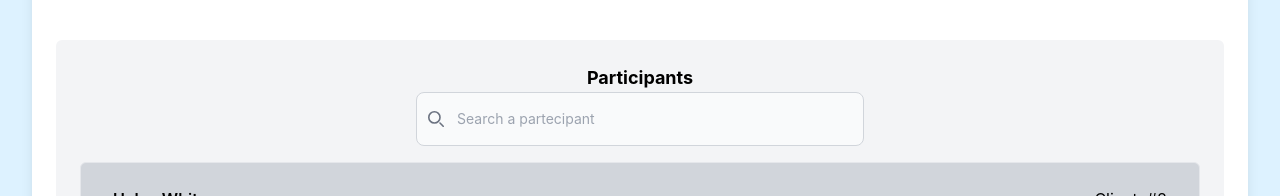
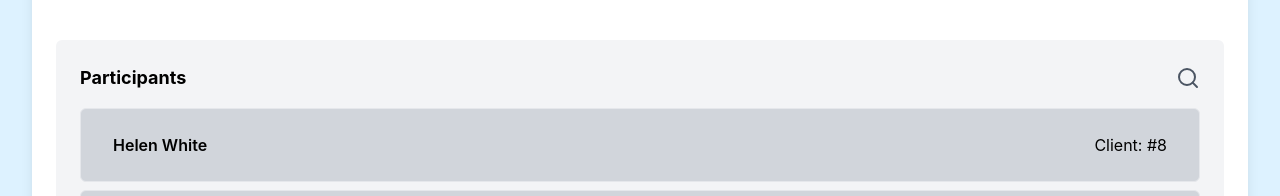
Before and after one commit to Simone-Fratini/Bool-travel, a React (Vite) app: page /2 in a window 1280 px wide. Shown: the part 824-1020 px from the top of the page. Built offline with nearby package versions, Linux system fonts and the light colour scheme.

Commit message:
Add search functionality to TravelDetailComponent for filtering participants

```diff
--- a/src/components/common/TravelDetailComponent.jsx
+++ b/src/components/common/TravelDetailComponent.jsx
@@ -1,36 +1,21 @@
-import React, { useState, useEffect } from "react";
-import { MapPin, Calendar, Mail, Phone, X } from "lucide-react";
+import React, { useState } from "react";
+import { MapPin, Calendar, Mail, Phone, X, Search } from "lucide-react";
 
 function TravelDetailComponent({ tripData, guidesData, clientsData }) {
   const guide = FindGuide(tripData, guidesData);
   const tripClients = clientsData.filter((client) => client.tripId === tripData.id);
 
-  // State to track the selected client
+  // States
   const [selectedClient, setSelectedClient] = useState(null);
   const [selectedGuide, setSelectedGuide] = useState(null);
+  const [inputValue, setInputValue] = useState("");
+  const [showSearch, setShowSearch] = useState(false); // Toggle search bar
 
-
-  const [inputValue, setInputValue] = useState("")
-  const [searchedClients, setSearchedClients] = useState([])
-
-  const totClients = [...tripClients]
-
-  function searchBar() {
-    if (inputValue !== "") {
-      const filteredClients = tripClients.filter((client) =>
+  // Filtra i clienti in base all'input della ricerca
+  const searchedClients = tripClients.filter((client) =>
     client.firstName.toLowerCase().includes(inputValue.toLowerCase()) ||
     client.lastName.toLowerCase().includes(inputValue.toLowerCase())
   );
-      if (filteredClients !== searchedClients) {
-        setSearchedClients(filteredClients);
-      }
-
-    } else {
-      setSearchedClients(totClients);
-    }
-  }
-
-  useEffect(searchBar, [inputValue])
 
   return (
     <div className="max-w-7xl mx-auto px-4 py-8">
@@ -72,48 +57,62 @@ function TravelDetailComponent({ tripData, guidesData, clientsData }) {
           {/* Guide */}
           <div className="mt-5">
             <h3 className="text-xl font-semibold mb-2">Travel guide:</h3>
-            <span className="text-xl font-bold text-gray-600 cursor-pointer" onClick={() => setSelectedGuide(guide)} >{guide.firstName} {guide.lastName}</span>
+            <span
+              className="text-xl font-bold text-gray-600 cursor-pointer"
+              onClick={() => setSelectedGuide(guide)}
+            >
+              {guide.firstName} {guide.lastName}
+            </span>
           </div>
 
           {/* Participants */}
           <div className="mt-10 bg-gray-100 p-6 rounded-md">
-            <div className="font-bold text-center text-lg">Participants</div>
+            <div className="flex justify-between items-center">
+              <div className="font-bold text-lg">Participants</div>
+              {/* Search Icon */}
+              <button
+                className="text-gray-600 hover:text-gray-800 transition"
+                onClick={() => setShowSearch(!showSearch)}
+              >
+                <Search className="h-6 w-6" />
+              </button>
+            </div>
 
-            <form className="max-w-md mx-auto">
-              <label htmlFor="default-search" className="mb-2 text-sm font-medium text-gray-900 sr-only dark:text-white">Search</label>
-              <div className="relative">
-                <div className="absolute inset-y-0 start-0 flex items-center ps-3 pointer-events-none">
-                  <svg className="w-4 h-4 text-gray-500 dark:text-gray-400" aria-hidden="true" xmlns="http://www.w3.org/2000/svg" fill="none" viewBox="0 0 20 20">
-                    <path stroke="currentColor" strokeLinecap="round" strokeLinejoin="round" strokeWidth="2" d="m19 19-4-4m0-7A7 7 0 1 1 1 8a7 7 0 0 1 14 0Z" />
-                  </svg>
-                </div>
+            {/* Search Bar (Toggle Visibility) */}
+            {showSearch && (
+              <div className="mt-4">
                 <input
-                  type="search"
-                  id="default-search"
-                  className="block w-full p-4 ps-10 text-sm text-gray-900 border border-gray-300 rounded-lg bg-gray-50 focus:ring-blue-500 focus:border-blue-500 dark:bg-gray-700 dark:border-gray-600 dark:placeholder-gray-400 dark:text-white dark:focus:ring-blue-500 dark:focus:border-blue-500"
-                  placeholder="Search a partecipant"
+                  type="text"
+                  placeholder="Search participants..."
+                  className="w-full p-3 border border-gray-300 rounded-lg focus:ring-2 focus:ring-blue-500"
                   value={inputValue}
-                  onChange={(e) => { setInputValue(e.target.value) }}
-                  required
+                  onChange={(e) => setInputValue(e.target.value)}
                 />
               </div>
-            </form>
+            )}
 
+            {/* Filtered Participants List */}
             <div className="mt-4">
-              {searchedClients.map((client) => (
+              {searchedClients.length > 0 ? (
+                searchedClients.map((client) => (
                   <div
                     key={client.id}
                     className="flex items-center justify-between border bg-gray-300 rounded-md mt-2 py-6 px-8 cursor-pointer hover:bg-gray-400 transition"
                     onClick={() => setSelectedClient(client)}
                   >
                     <div>
-                    <h4 className="font-semibold">{client.firstName} {client.lastName}</h4>
+                      <h4 className="font-semibold">
+                        {client.firstName} {client.lastName}
+                      </h4>
                     </div>
                     <div>
                       <div>Client: #{client.id}</div>
                     </div>
                   </div>
-              ))}
+                ))
+              ) : (
+                <p className="text-center text-gray-500 mt-4">No participants found.</p>
+              )}
             </div>
           </div>
         </div>
@@ -130,7 +129,9 @@ function TravelDetailComponent({ tripData, guidesData, clientsData }) {
               <X className="h-6 w-6" />
             </button>
             <h3 className="text-2xl font-semibold mb-4">Client Details</h3>
-            <p><strong>Name:</strong> {selectedClient.firstName} {selectedClient.lastName}</p>
+            <p>
+              <strong>Name:</strong> {selectedClient.firstName} {selectedClient.lastName}
+            </p>
             <p className="mt-2 flex items-center">
               <Mail className="h-4 w-4 mr-2 text-gray-600" /> {selectedClient.email}
             </p>
@@ -141,6 +142,7 @@ function TravelDetailComponent({ tripData, guidesData, clientsData }) {
         </div>
       )}
 
+      {/* Overlay Guide */}
       {selectedGuide && (
         <div className="fixed inset-0 bg-black bg-opacity-50 flex items-center justify-center z-50">
           <div className="bg-white p-6 rounded-lg shadow-lg max-w-md relative">
@@ -151,7 +153,9 @@ function TravelDetailComponent({ tripData, guidesData, clientsData }) {
               <X className="h-6 w-6" />
             </button>
             <h3 className="text-2xl font-semibold mb-4">Guide Details</h3>
-            <p><strong>Name:</strong> {selectedGuide.firstName} {selectedGuide.lastName}</p>
+            <p>
+              <strong>Name:</strong> {selectedGuide.firstName} {selectedGuide.lastName}
+            </p>
             <p className="mt-2 flex items-center">
               <Mail className="h-4 w-4 mr-2 text-gray-600" /> {selectedGuide.email}
             </p>
@@ -165,6 +169,7 @@ function TravelDetailComponent({ tripData, guidesData, clientsData }) {
   );
 }
 
+// Function to find the guide for the trip
 function FindGuide(tripData, guidesData) {
   return guidesData.find((guide) => guide.tripId === tripData.id) || {};
 }
```
Lines whose indentation alone changed are shown as unchanged.
